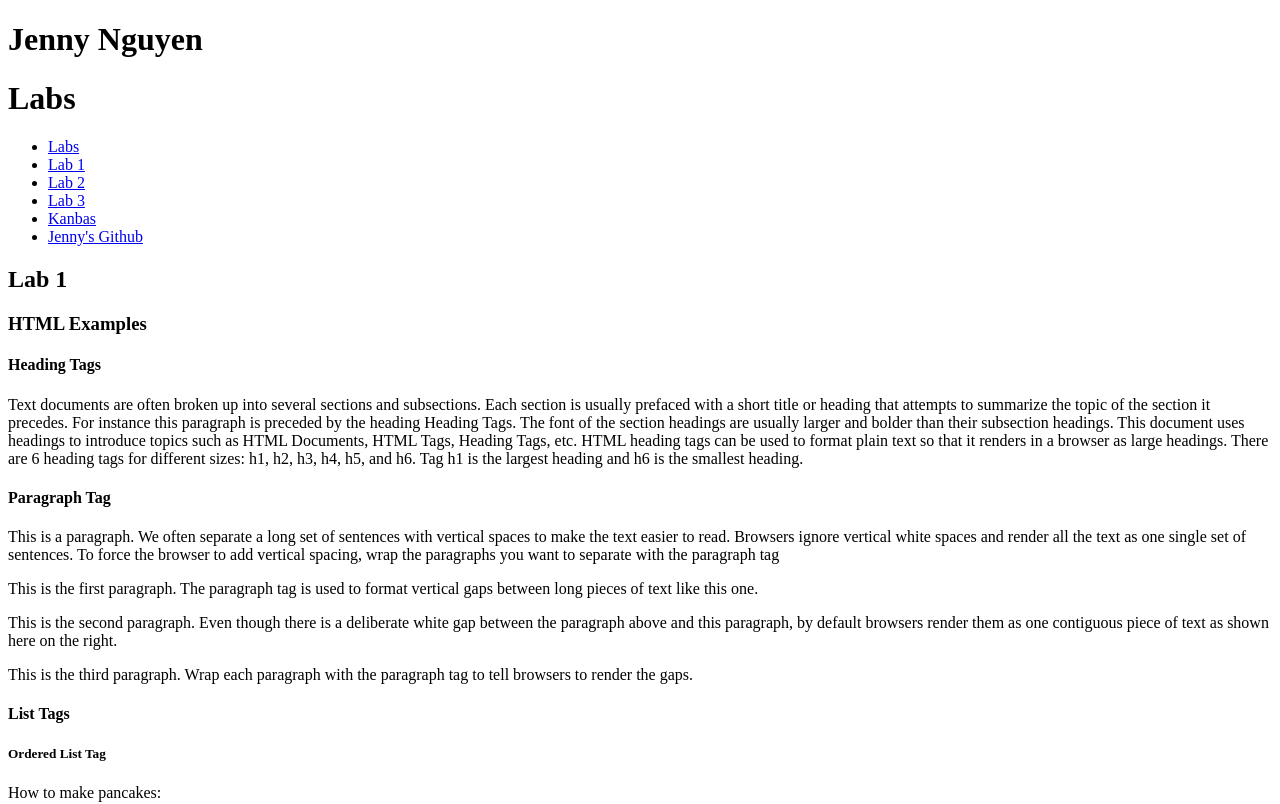
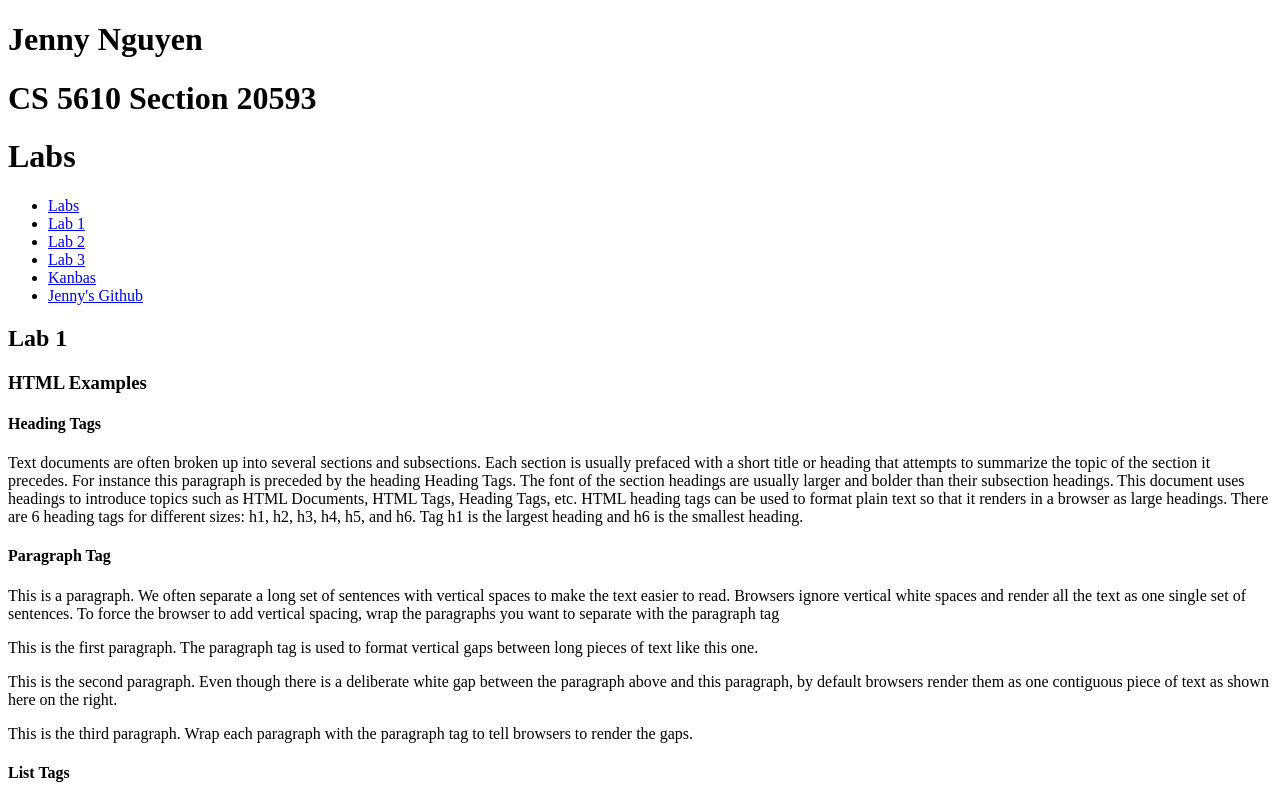
Before and after one commit to jennyncodes/kanbas-react-web-app, a React (Create React App) app: page /#/Labs/Lab1 in a window 1280 px wide. Shown: the top 804 px of the page. Built offline with nearby package versions, Linux system fonts and the light colour scheme.

Commit message:
finish landing page

```diff
--- a/src/Labs/index.tsx
+++ b/src/Labs/index.tsx
@@ -8,6 +8,7 @@ export default function Labs() {
   return (
     <div id="wd-labs">
       <h1>Jenny Nguyen</h1>
+      <h1>CS 5610 Section 20593</h1>
       <h1>Labs</h1>
       <TOC />
       <Routes>
```
